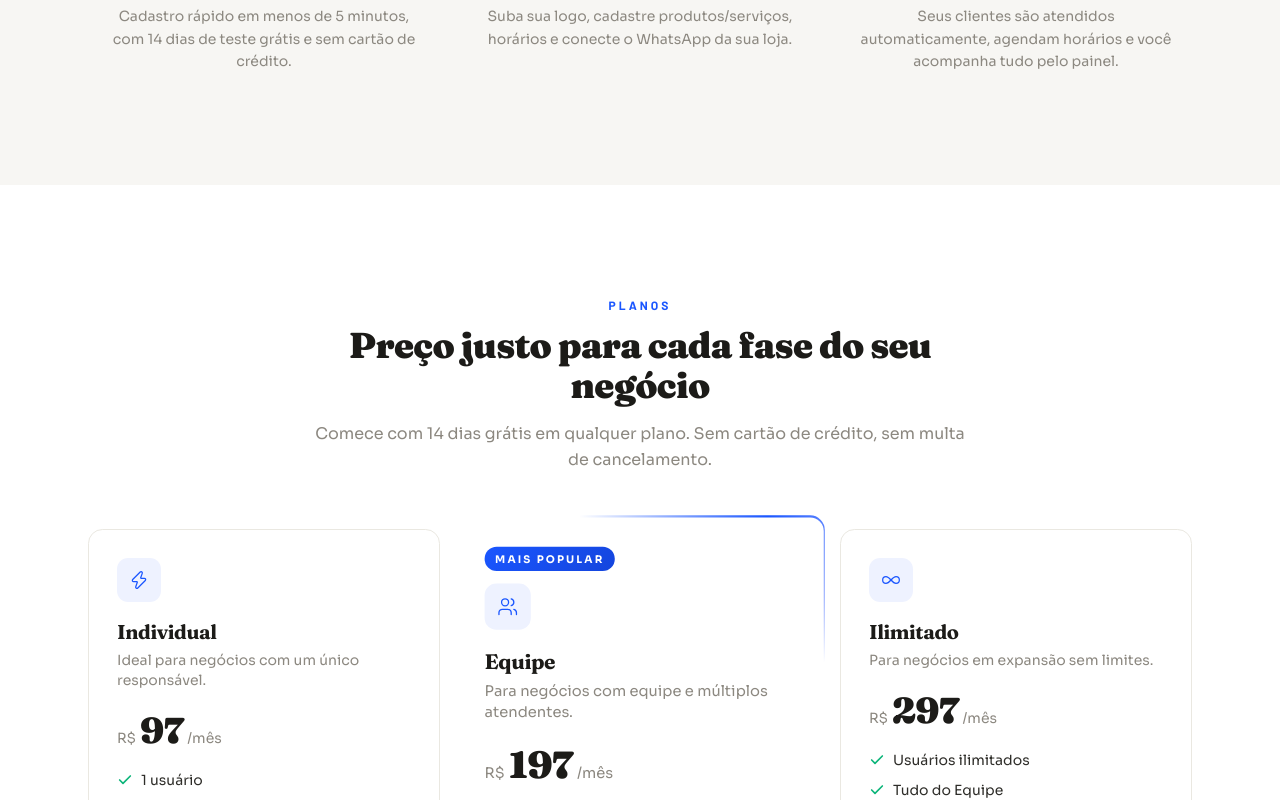
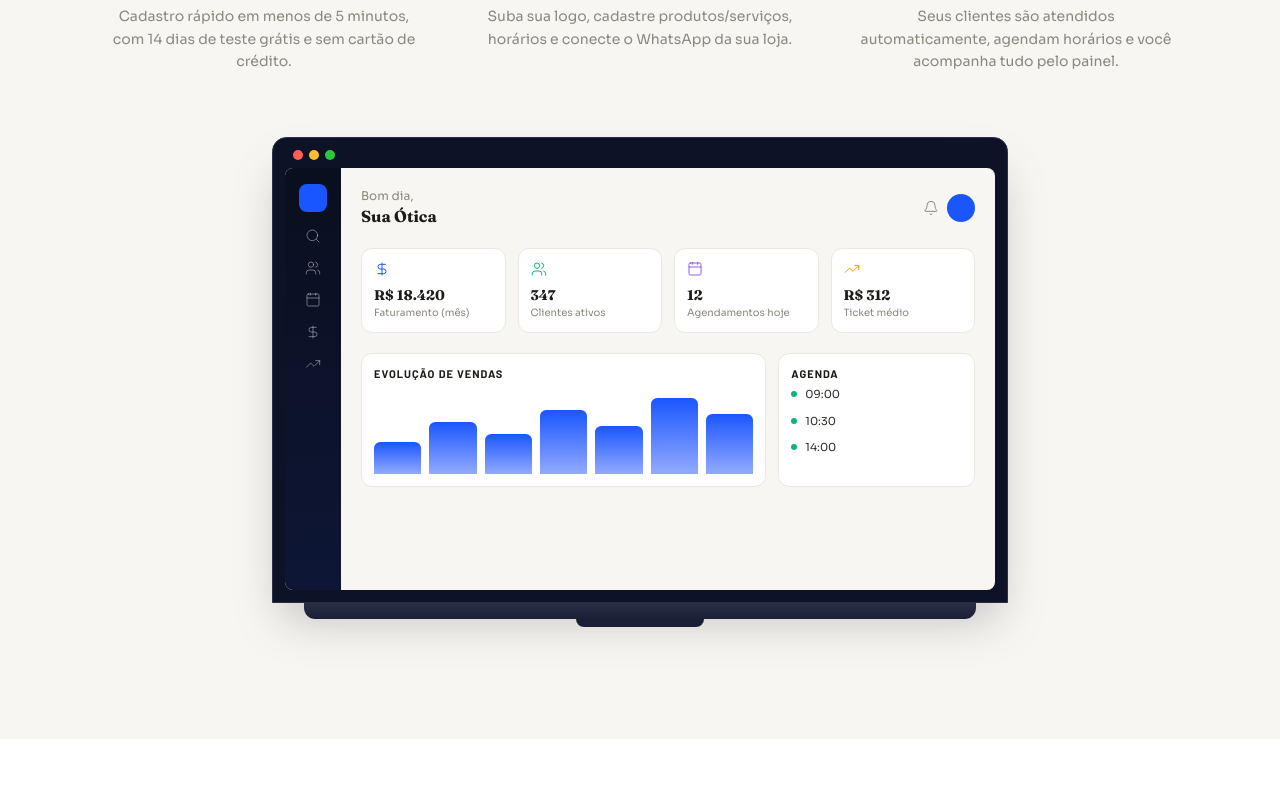
Before and after one commit to robsonrpd/orbi-app, a Next.js app: page / in a window 1280 px wide. Shown: the part 3180-3980 px from the top of the page. Built offline with nearby package versions, Linux system fonts and the light colour scheme.

Commit message:
feat: adiciona mockup de notebook com preview do painel na seção 'Como funciona'

```diff
--- a/src/components/landing/how-it-works.tsx
+++ b/src/components/landing/how-it-works.tsx
@@ -1,4 +1,5 @@
 import { UserPlus, Settings, Bot } from 'lucide-react'
+import { LaptopMockup } from './laptop-mockup'
 
 const steps = [
   {
@@ -54,6 +55,8 @@ export function HowItWorks() {
             </div>
           ))}
         </div>
+
+        <LaptopMockup />
       </div>
     </section>
   )
--- /dev/null
+++ b/src/components/landing/laptop-mockup.tsx
@@ -0,0 +1,93 @@
+import { Users, Calendar, DollarSign, TrendingUp, Bell, Search } from 'lucide-react'
+
+const kpis = [
+  { icon: DollarSign, label: 'Faturamento (mês)', value: 'R$ 18.420', color: '#1A56FF' },
+  { icon: Users, label: 'Clientes ativos', value: '347', color: '#0DB57A' },
+  { icon: Calendar, label: 'Agendamentos hoje', value: '12', color: '#8B5CF6' },
+  { icon: TrendingUp, label: 'Ticket médio', value: 'R$ 312', color: '#F59E0B' },
+]
+
+const bars = [40, 65, 50, 80, 60, 95, 75]
+
+export function LaptopMockup() {
+  return (
+    <div className="mx-auto mt-16 max-w-3xl px-4">
+      {/* Tela */}
+      <div className="rounded-t-2xl border border-[#2A2F45] bg-[#0D1226] p-2 sm:p-3 shadow-2xl">
+        <div className="flex items-center gap-1.5 px-2 pb-2">
+          <span className="w-2.5 h-2.5 rounded-full bg-[#FF5F57]" />
+          <span className="w-2.5 h-2.5 rounded-full bg-[#FEBC2E]" />
+          <span className="w-2.5 h-2.5 rounded-full bg-[#28C840]" />
+        </div>
+
+        <div className="rounded-lg overflow-hidden bg-[#F7F6F3] flex" style={{ aspectRatio: '16 / 9.5' }}>
+          {/* Sidebar */}
+          <div className="hidden sm:flex flex-col items-center gap-4 w-12 sm:w-14 py-4 shrink-0"
+            style={{ background: 'linear-gradient(180deg, #0A0F1E 0%, #0D1635 100%)' }}>
+            <div className="w-7 h-7 rounded-lg" style={{ background: '#1A56FF' }} />
+            {[Search, Users, Calendar, DollarSign, TrendingUp].map((Icon, i) => (
+              <Icon key={i} className="size-4 text-white/40" strokeWidth={1.5} />
+            ))}
+          </div>
+
+          {/* Conteúdo */}
+          <div className="flex-1 p-3 sm:p-5 overflow-hidden">
+            {/* Topbar */}
+            <div className="flex items-center justify-between mb-3 sm:mb-5">
+              <div>
+                <p className="text-[10px] sm:text-xs text-[#8C8880]">Bom dia,</p>
+                <p className="text-xs sm:text-base font-bold text-[#1C1B18]" style={{ fontFamily: 'Fraunces, serif' }}>Sua Ótica</p>
+              </div>
+              <div className="flex items-center gap-2">
+                <Bell className="size-4 text-[#8C8880]" strokeWidth={1.5} />
+                <div className="w-7 h-7 rounded-full" style={{ background: '#1A56FF' }} />
+              </div>
+            </div>
+
+            {/* KPIs */}
+            <div className="grid grid-cols-2 sm:grid-cols-4 gap-2 sm:gap-3 mb-3 sm:mb-5">
+              {kpis.map(k => (
+                <div key={k.label} className="rounded-lg sm:rounded-xl bg-white border border-[#EAE8E1] p-2 sm:p-3">
+                  <k.icon className="size-3.5 sm:size-4 mb-1 sm:mb-2" style={{ color: k.color }} strokeWidth={1.5} />
+                  <p className="text-[11px] sm:text-sm font-bold text-[#1C1B18]" style={{ fontFamily: 'Fraunces, serif' }}>{k.value}</p>
+                  <p className="text-[8px] sm:text-[10px] text-[#8C8880] leading-tight mt-0.5 line-clamp-1">{k.label}</p>
+                </div>
+              ))}
+            </div>
+
+            {/* Gráfico + lista */}
+            <div className="grid grid-cols-3 gap-2 sm:gap-3">
+              <div className="col-span-2 rounded-lg sm:rounded-xl bg-white border border-[#EAE8E1] p-2 sm:p-3">
+                <p className="text-[9px] sm:text-[11px] font-bold text-[#1C1B18] mb-2 sm:mb-3" style={{ fontFamily: 'Barlow, sans-serif', letterSpacing: '1px' }}>
+                  EVOLUÇÃO DE VENDAS
+                </p>
+                <div className="flex items-end gap-1.5 sm:gap-2 h-12 sm:h-20">
+                  {bars.map((h, i) => (
+                    <div key={i} className="flex-1 rounded-t-sm sm:rounded-t-md"
+                      style={{ height: `${h}%`, background: 'linear-gradient(180deg, #1A56FF 0%, #93AAFF 100%)' }} />
+                  ))}
+                </div>
+              </div>
+              <div className="rounded-lg sm:rounded-xl bg-white border border-[#EAE8E1] p-2 sm:p-3 space-y-1.5 sm:space-y-2.5">
+                <p className="text-[9px] sm:text-[11px] font-bold text-[#1C1B18] mb-1" style={{ fontFamily: 'Barlow, sans-serif', letterSpacing: '1px' }}>
+                  AGENDA
+                </p>
+                {['09:00', '10:30', '14:00'].map(t => (
+                  <div key={t} className="flex items-center gap-1.5 sm:gap-2">
+                    <span className="w-1.5 h-1.5 rounded-full shrink-0" style={{ background: '#0DB57A' }} />
+                    <span className="text-[9px] sm:text-[11px] text-[#2E2D29]">{t}</span>
+                  </div>
+                ))}
+              </div>
+            </div>
+          </div>
+        </div>
+      </div>
+
+      {/* Base do notebook */}
+      <div className="h-3 sm:h-4 rounded-b-xl mx-4 sm:mx-8"
+        style={{ background: 'linear-gradient(180deg, #2A2F45 0%, #1A1F35 100%)' }} />
+      <div className="h-1.5 sm:h-2 w-24 sm:w-32 mx-auto rounded-b-lg" style={{ background: '#1A1F35' }} />
+    </div>
+  )
+}
```
